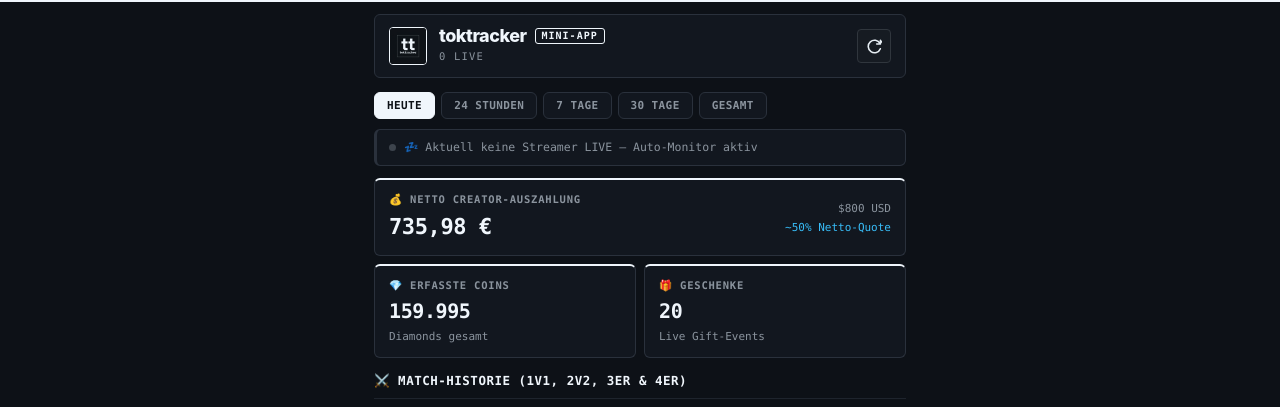
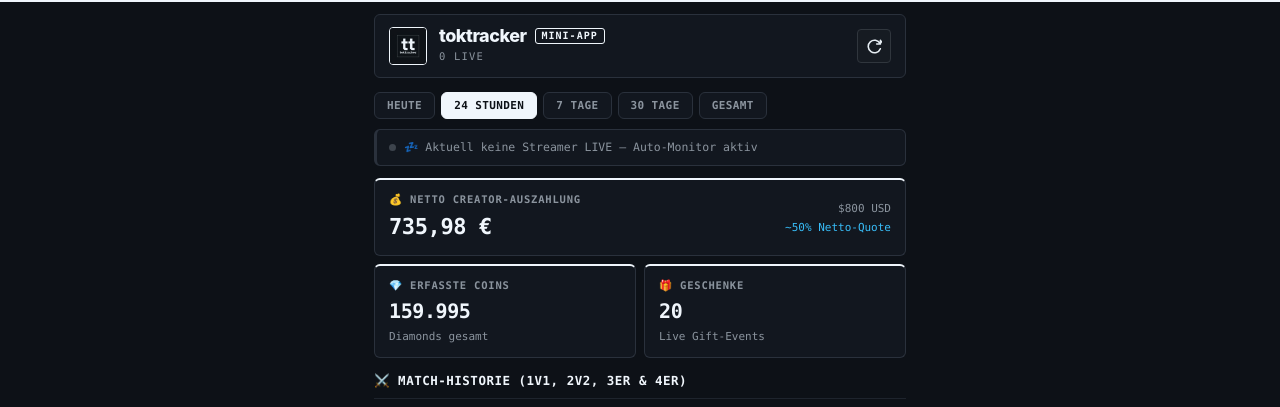
Before and after one commit to protocatzk/toktracker, a FastAPI app: page /app in a window 1280 px wide. Shown: the top 407 px of the page. Run offline with FastAPI, Linux system fonts and the light colour scheme; data comes from the database, SQL or seed files in the repository; data that the repository does not hold is empty; some libraries are stand-ins or nearby versions.

Commit message:
hotfix for miniapp

```diff
--- a/app.py
+++ b/app.py
@@ -447,7 +447,7 @@
     tags=["Telegram Mini-App"],
     summary="Kompakter Daten-Feed für die Telegram Mini-App (Live-Matches, Einnahmen, Streamer)",
 )
-async def api_miniapp_data(period: str = Query("today", description="today | 24h | 7d | 30d | all")):
+async def api_miniapp_data(period: str = Query("24h", description="today | 24h | 7d | 30d | all")):
     init_db()
     monitor_manager.autostart_from_db()
 
--- a/static/miniapp.js
+++ b/static/miniapp.js
@@ -24,7 +24,7 @@
     }
 
     // State
-    let currentPeriod = "today";
+    let currentPeriod = "24h";
     let activeTab = "tab-matches";
     let pollInterval = null;
     let isFetching = false;
--- a/templates/miniapp.html
+++ b/templates/miniapp.html
@@ -38,8 +38,8 @@
 
     <!-- Zeitraum Pills -->
     <div class="ma-period-selector">
-        <button type="button" class="period-pill active" data-period="today">Heute</button>
-        <button type="button" class="period-pill" data-period="24h">24 Stunden</button>
+        <button type="button" class="period-pill" data-period="today">Heute</button>
+        <button type="button" class="period-pill active" data-period="24h">24 Stunden</button>
         <button type="button" class="period-pill" data-period="7d">7 Tage</button>
         <button type="button" class="period-pill" data-period="30d">30 Tage</button>
         <button type="button" class="period-pill" data-period="all">Gesamt</button>
@@ -162,6 +162,6 @@
     </button>
 </nav>
 
-<script src="/static/miniapp.js?v=1.0.0"></script>
+<script src="/static/miniapp.js?v=2.0.1"></script>
 </body>
 </html>
```
